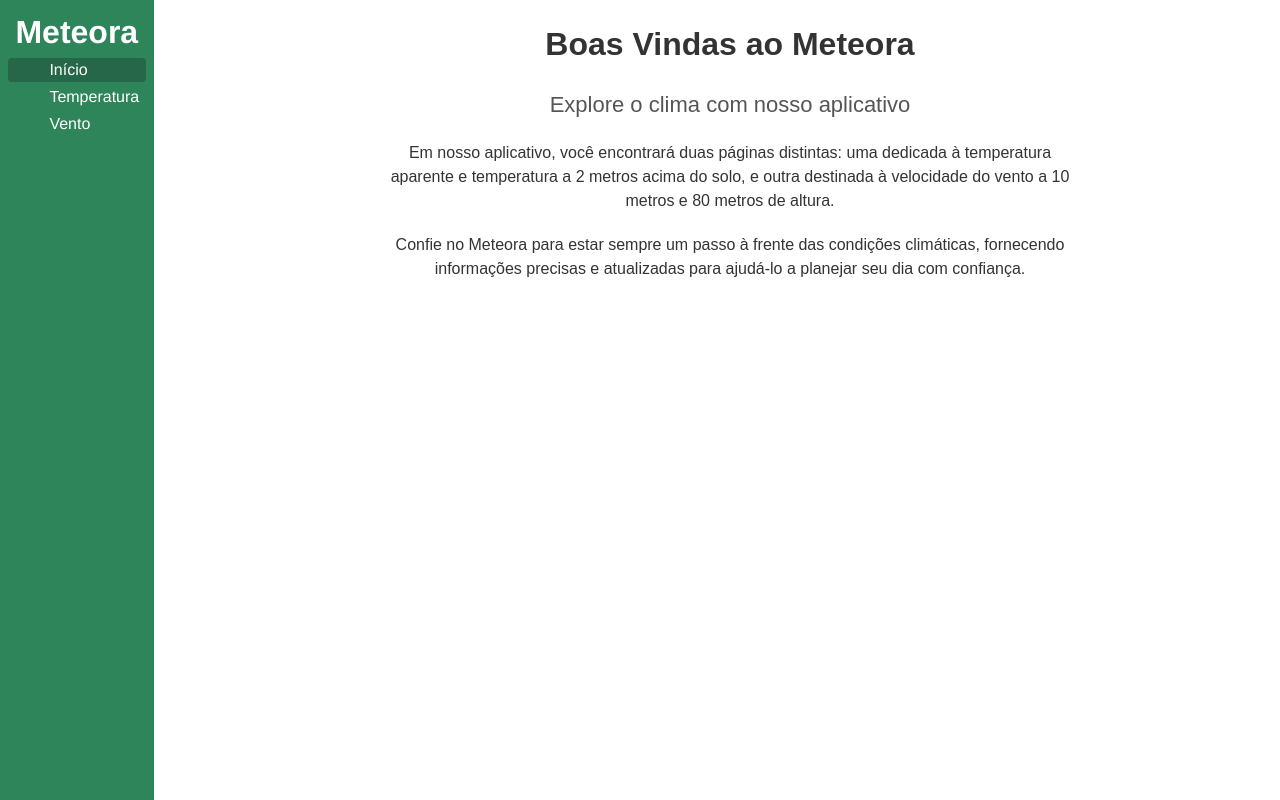
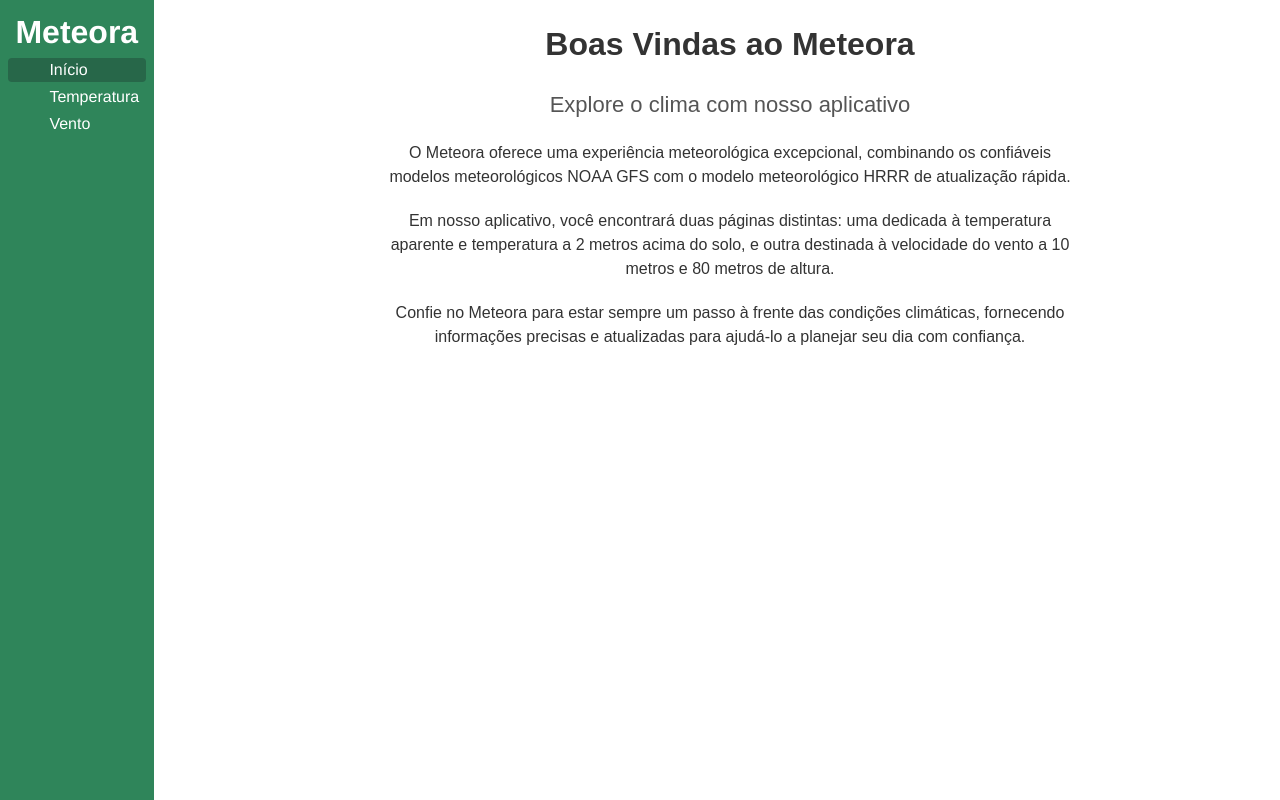
Before and after one commit to arthuroaraujo/meteora-weather, a Vue app: page / in a window 1280 px wide. Built offline with nearby package versions, Linux system fonts and the light colour scheme.

Commit message:
feat: Alteracao em homepage novamente

```diff
--- a/src/views/HomePage.vue
+++ b/src/views/HomePage.vue
@@ -2,6 +2,8 @@
     <div class="home-page">
       <h1>Boas Vindas ao Meteora</h1>
       <p class="subtitle">Explore o clima com nosso aplicativo</p>
+      <p class="content">O Meteora oferece uma experiência meteorológica excepcional, combinando os confiáveis modelos
+        meteorológicos NOAA GFS com o modelo meteorológico HRRR de atualização rápida.</p>
       <p class="content">Em nosso aplicativo, você encontrará duas páginas distintas: uma dedicada à temperatura aparente
         e temperatura a 2 metros acima do solo, e outra destinada à velocidade do vento a 10 metros e 80 metros de altura.
       </p>
```
